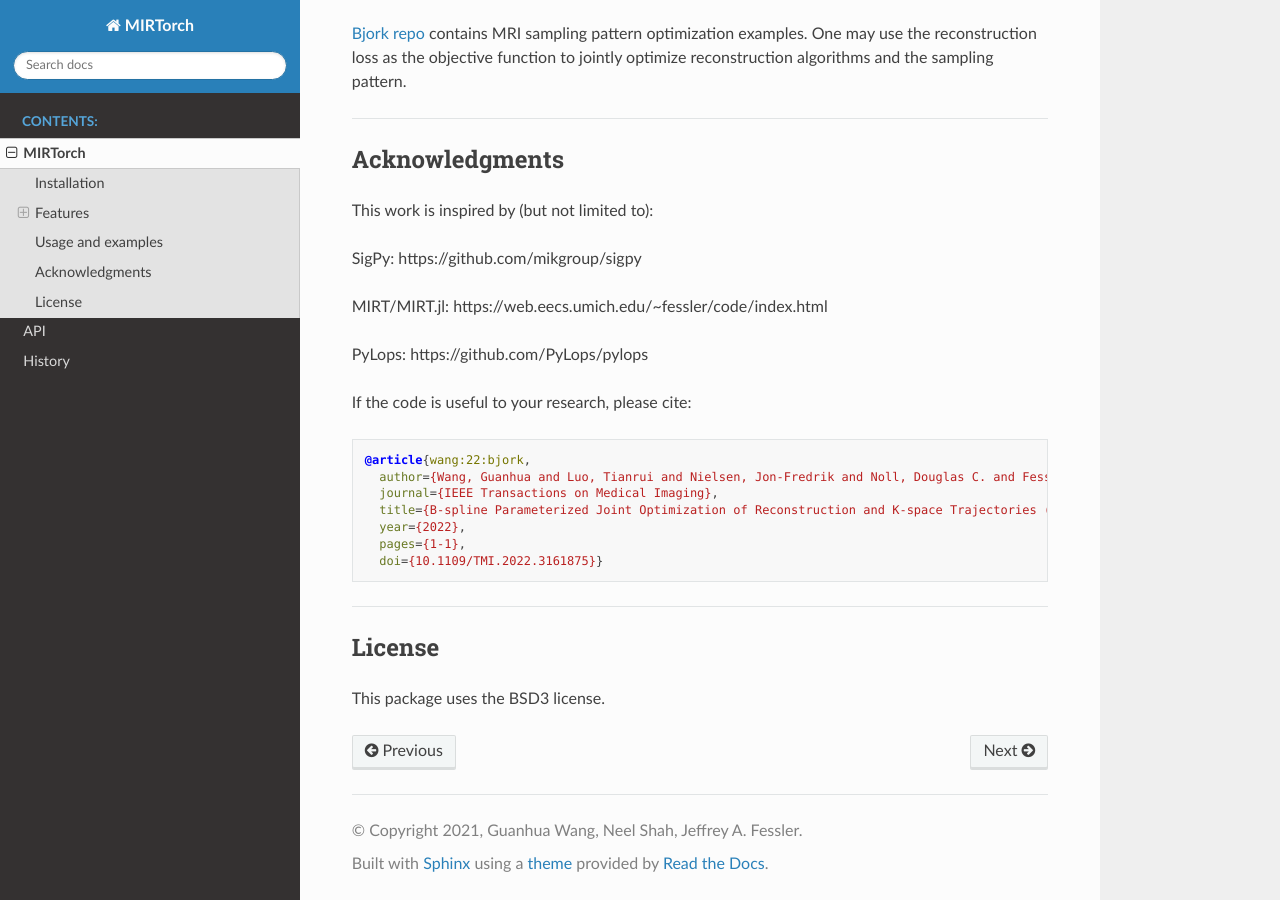
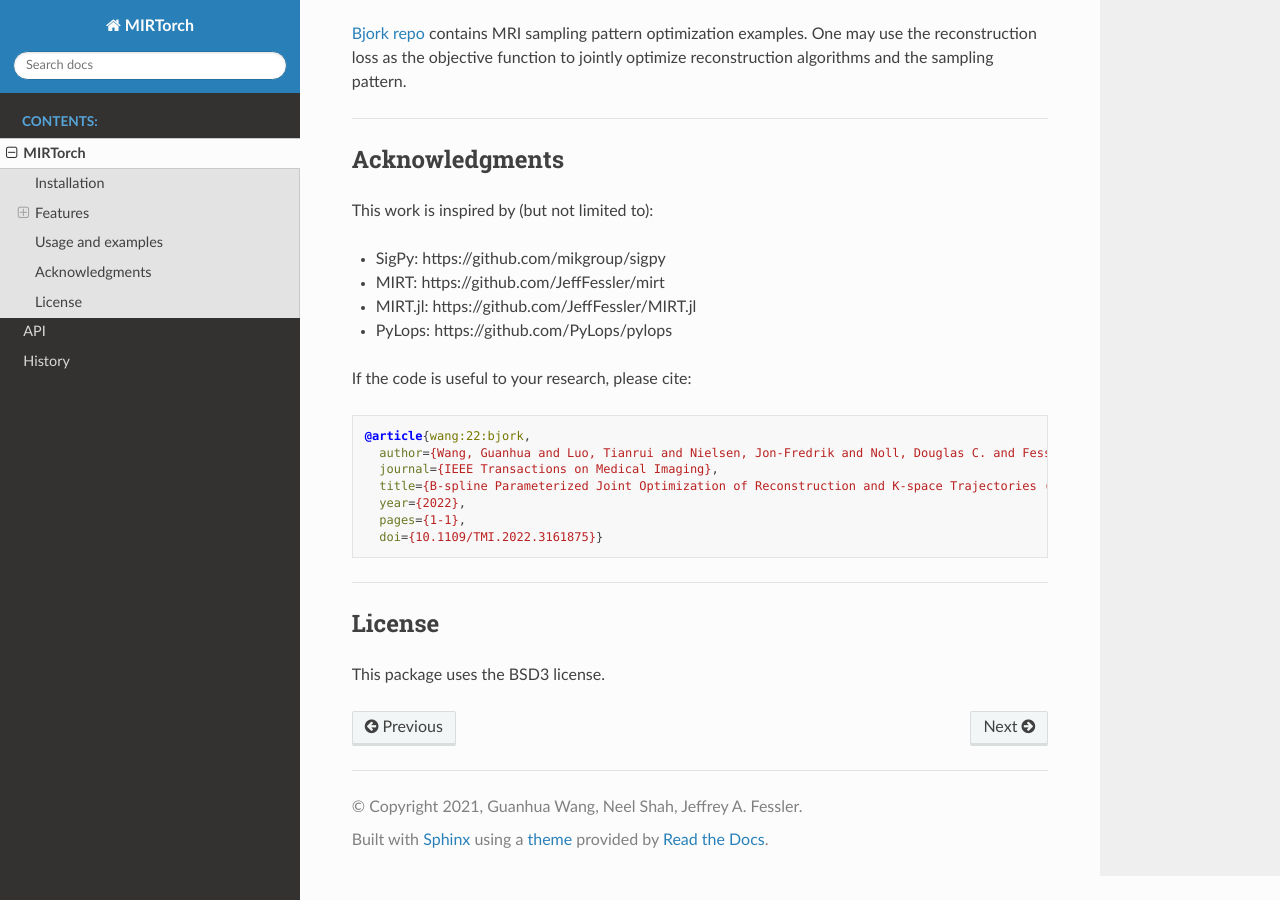
Before and after one commit to guanhuaw/MIRTorch, a Sphinx documentation site: the page built from docs/README.md, in a window 1280 px wide and 900 px high, scrolled down 1960 px. Built offline with Sphinx 7.4.7 and the Read the Docs theme 2.0.0, drawn with Linux system fonts in a browser that asks for light colours; some of the changed lines change nothing that is shown.

Commit message:
Use github URLs for MIRT

```diff
--- a/docs/README.md
+++ b/docs/README.md
@@ -68,11 +68,13 @@ For dictionary learning-based reconstruction, we implemented an efficient dictio
 
 This work is inspired by (but not limited to):
 
-SigPy: https://github.com/mikgroup/sigpy
+* SigPy: https://github.com/mikgroup/sigpy
 
-MIRT/MIRT.jl: https://web.eecs.umich.edu/~fessler/code/index.html
+* MIRT: https://github.com/JeffFessler/mirt
 
-PyLops: https://github.com/PyLops/pylops
+* MIRT.jl: https://github.com/JeffFessler/MIRT.jl
+
+* PyLops: https://github.com/PyLops/pylops
 
 If the code is useful to your research, please cite:
 
```
